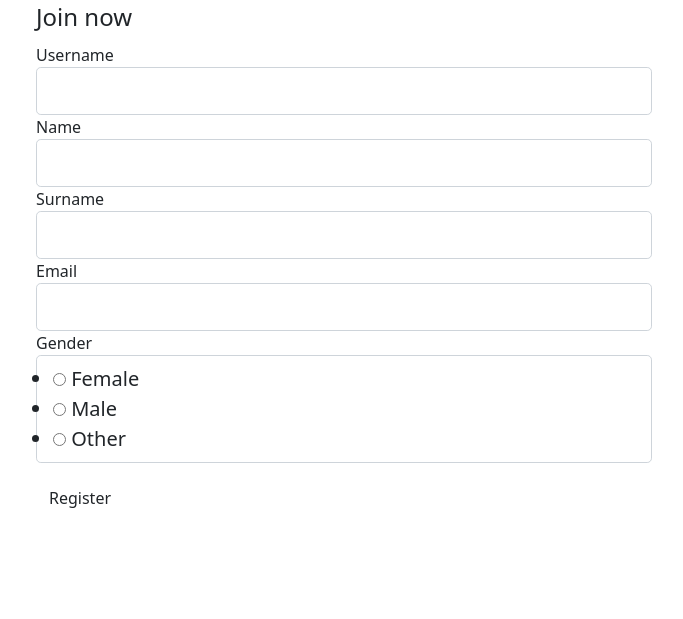
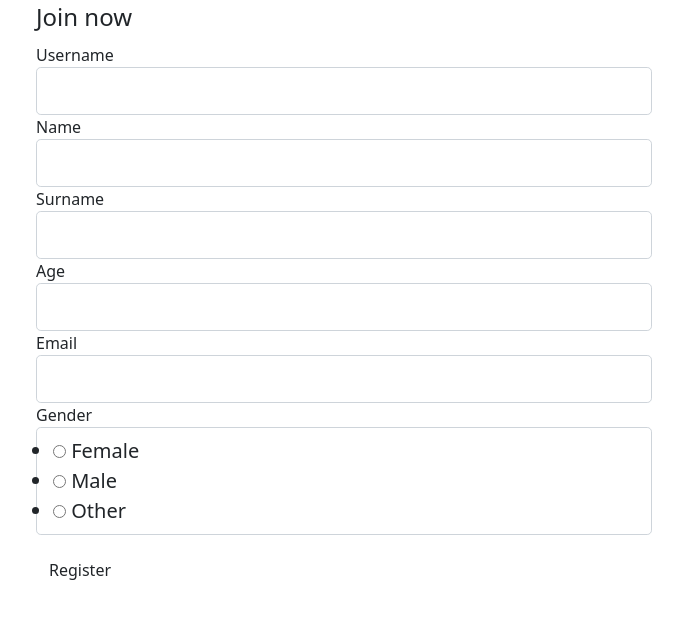
Before and after one commit to DC23-Paint-Drying/DC23_Paint_Drying, a Flask app: page /register in a window 1280 px wide. Shown: the part 121-740 px from the top of the page, without its empty margins (296-979 px from the left). Run offline with Flask 3, Linux system fonts and the light colour scheme.

Commit message:
Added age field to the registration form

```diff
--- a/src/forms.py
+++ b/src/forms.py
@@ -1,12 +1,13 @@
 from flask_wtf import FlaskForm
-from wtforms import StringField, RadioField, SubmitField
-from wtforms.validators import DataRequired, Length, Email
+from wtforms import StringField, IntegerField, RadioField, SubmitField
+from wtforms.validators import DataRequired, Length, Email, NumberRange
 
 
 class RegisterForm(FlaskForm):
     username = StringField(label='Username', validators=[DataRequired(), Length(min=3, max=64)])
     name = StringField(label='Name', validators=[DataRequired(), Length(min=3, max=64)])
     surname = StringField(label='Surname', validators=[DataRequired(), Length(min=3, max=64)])
+    age = IntegerField(label="Age", validators=[DataRequired(), NumberRange(min=1, max=150)])
     email = StringField(label='Email', validators=[DataRequired(), Email()])
     gender = RadioField(label='Gender', choices=[('female', 'Female'),
                                                  ('male', 'Male'),
--- a/src/templates/register.html
+++ b/src/templates/register.html
@@ -47,6 +47,17 @@
                 {%endif%}
             </div>
             <div class="form-group">
+                {{form.age.label(class="form-control-label")}}
+                {%if form.age.errors%}
+                    {{form.age(class="form-control form-control-lg is-invalid")}}
+                    {%for error in form.age.errors%}
+                        <span>{{error}}</span>
+                    {%endfor%}
+                {%else%}
+                    {{form.age(class="form-control form-control-lg")}}
+                {%endif%}
+            </div>
+            <div class="form-group">
                 {{form.email.label(class="form-control-label")}}
                 {%if form.email.errors%}
                     {{form.email(class="form-control form-control-lg is-invalid")}}
```
